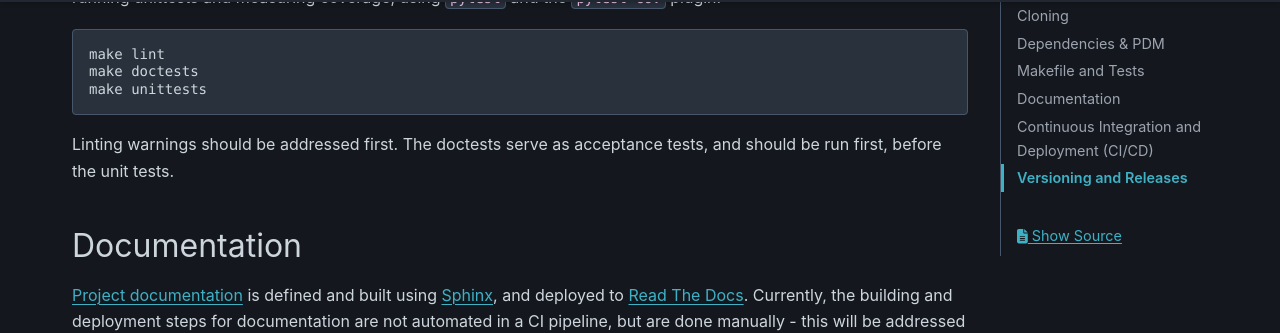
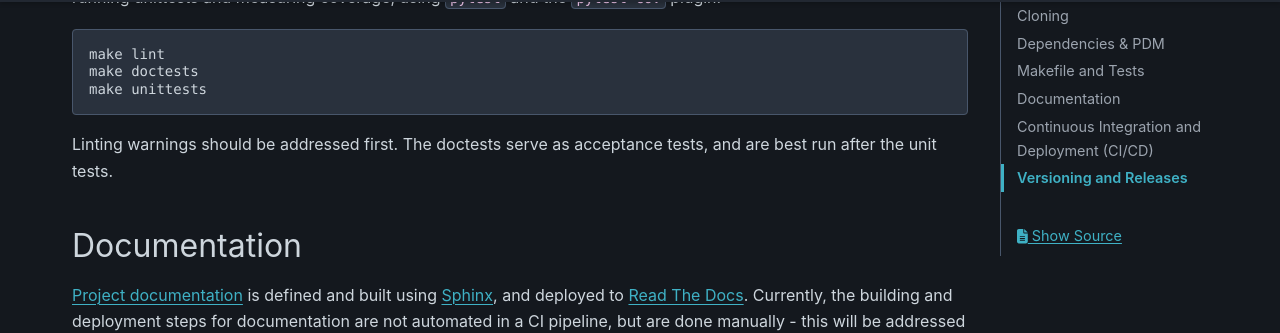
Before and after one commit to sr-murthy/continuedfractions, a Sphinx documentation site: the page built from docs/sources/contributing.rst, in a window 1280 px wide and 900 px high, scrolled down 1973 px. Shown: the part 126-459 px from the top of the window. Built offline with Sphinx 7.4.7 and the PyData theme 0.15.4, drawn with Linux system fonts in a browser that asks for light colours; nearby versions of some CDN libraries.

Commit message:
docs: tweak in contributions page

```diff
--- a/docs/sources/contributing.rst
+++ b/docs/sources/contributing.rst
@@ -94,7 +94,7 @@ The `Makefile <Makefile>`_ defines three main targets: ``lint`` for Ruff linting
    make doctests
    make unittests
 
-Linting warnings should be addressed first. The doctests serve as acceptance tests, and should be run first, before the unit tests.
+Linting warnings should be addressed first. The doctests serve as acceptance tests, and are best run after the unit tests.
 
 .. _contributing.documentation:
 
```
